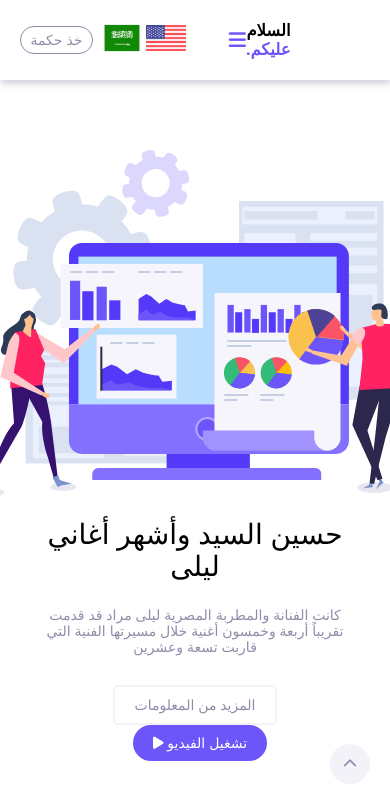
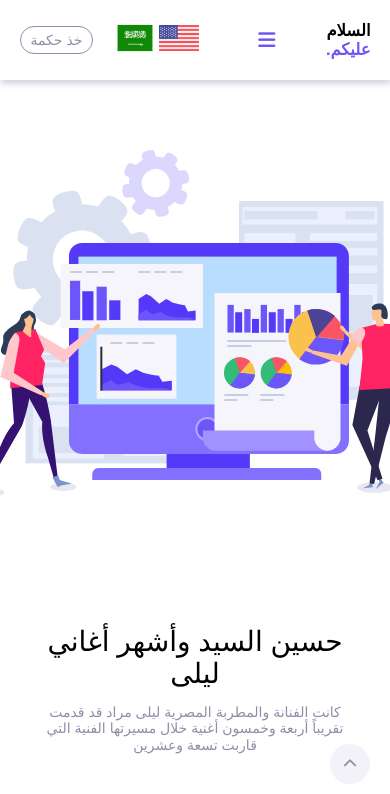
Before and after one commit to Wahed-koudsi2001/DigGram, a plain HTML site: page index-ar.html in a window 390 px wide. Shown: the top 794 px of the page. Drawn offline with Linux system fonts and the light colour scheme.

Commit message:
change somethings

```diff
--- a/css/custom.css
+++ b/css/custom.css
@@ -1,6 +1,10 @@
 :root {
     --main-txt: #6c55f9;
     --gray-txt: #908dab;
+}
+
+.no-bg {
+    background-color: transparent !important;
 }
 
 /* Start New Intro */
@@ -77,4 +81,10 @@
     }
 }
 
+nav h3 {
+    margin-left: 40px;
+    margin-right: 0;
+    width: 100%;
+}
+
 /* End New News */
--- a/css/main.css
+++ b/css/main.css
@@ -1104,5 +1104,14 @@ nav button:hover {
     .img {
         width: 100%;
     }
+}
 
+@media (max-width: 500px) {
+    nav h3 {
+        margin-right: 50px;
+    }
+
+    nav ul {
+        flex-basis: initial;
+    }
 }
--- a/index-ar.html
+++ b/index-ar.html
@@ -23,6 +23,7 @@
     <link rel="stylesheet" href="css/animate.css">
     <!-- RTL -->
     <link rel="stylesheet" href="css/rtl.css">
+    <link rel="stylesheet" href="css/custom.css">
     <title>الرئيسية</title>
 </head>
 
@@ -50,7 +51,7 @@
     <!-- Start Intro -->
     <div class="intro overflowHidden">
         <div class="container d-flex align-items-center justify-content-space-between sm-flex-column">
-            <div class="content w-50 sm-w-100 wow slideInRight">
+            <div class="content w-50 sm-w-100 wow slideInRight no-bg">
                 <h2>حسين السيد وأشهر أغاني ليلى</h2>
                 <p class="gray-txt">كانت الفنانة والمطربة المصرية ليلى مراد قد قدمت تقريباً أربعة وخمسون أغنية خلال
                     مسيرتها الفنية التي قاربت تسعة وعشرين
```
Also changed, not shown: css/custom.min.css (added), css/main.min.css.
